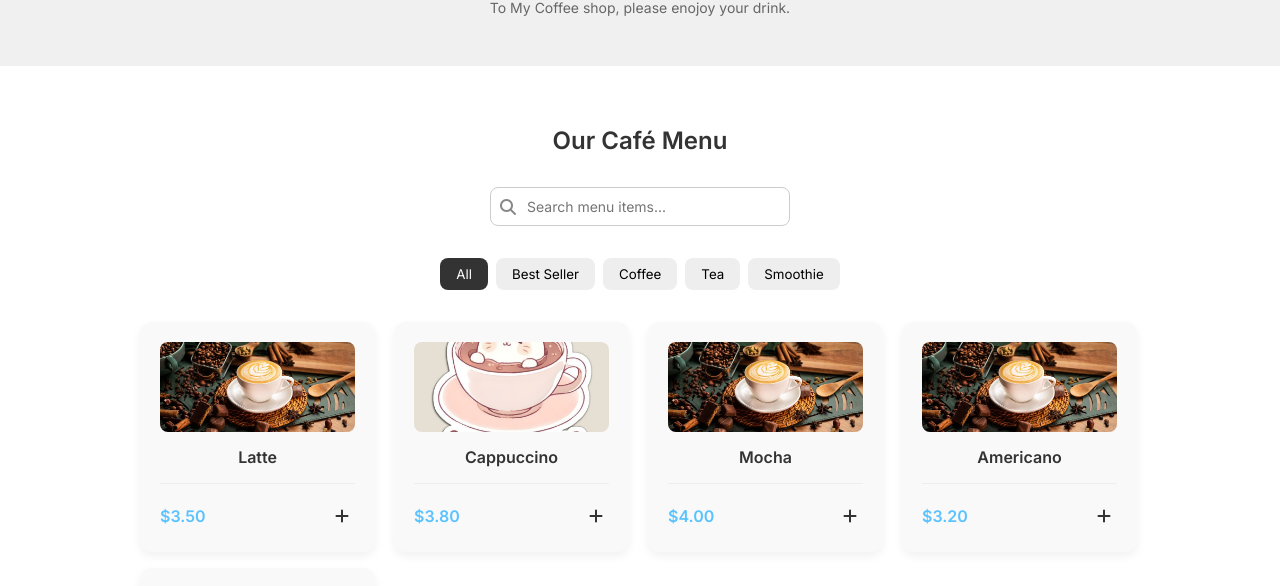
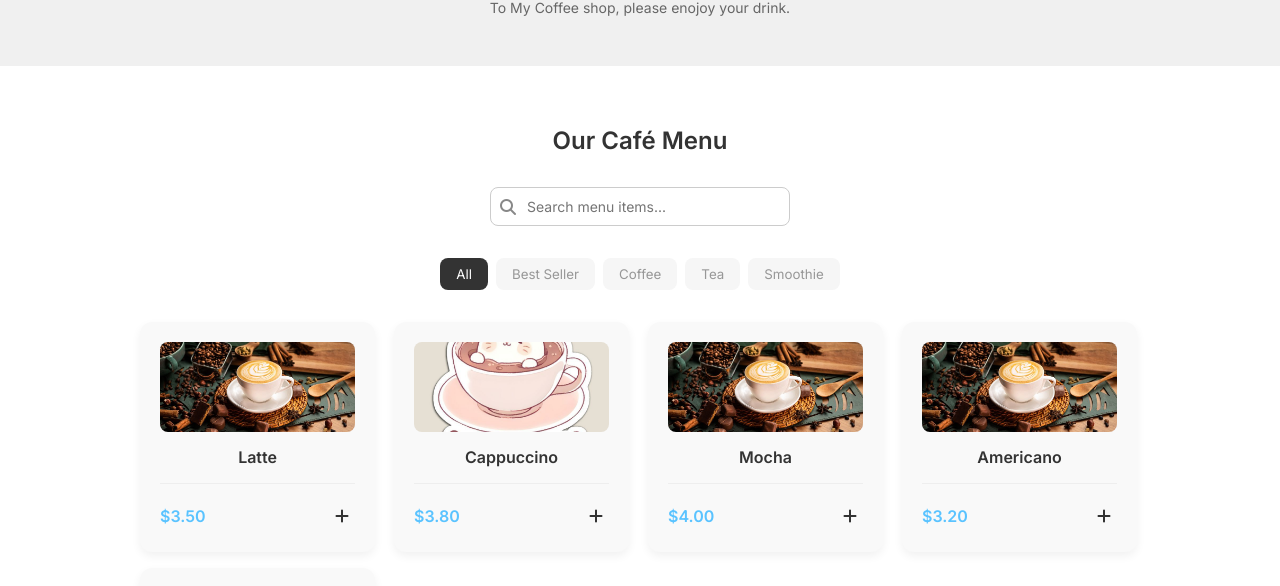
Before and after one commit to Caishinn/Cute-Coffee, a plain HTML site: page index.html in a window 1280 px wide. Shown: the part 173-759 px from the top of the page. Drawn offline with Linux system fonts and the light colour scheme.

Commit message:
update text

```diff
--- a/css/menu.css
+++ b/css/menu.css
@@ -115,7 +115,8 @@
 }
 .filter-btn {
   padding: 0.5rem 1rem;
-  background-color: #eee;
+  background-color: #f6f6f6;
+  color: #979797;
   border: none;
   border-radius: 8px;
   cursor: pointer;
```
